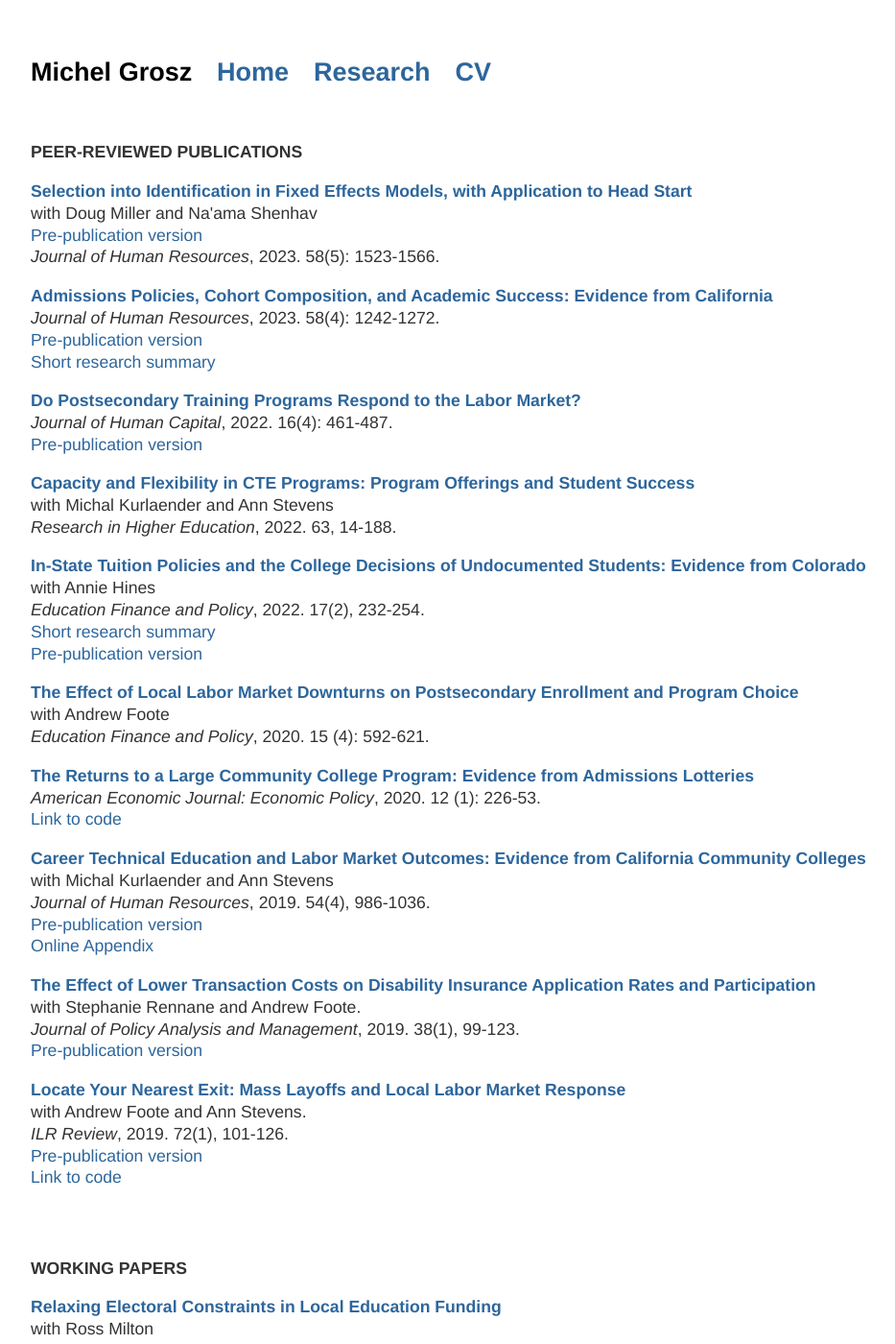
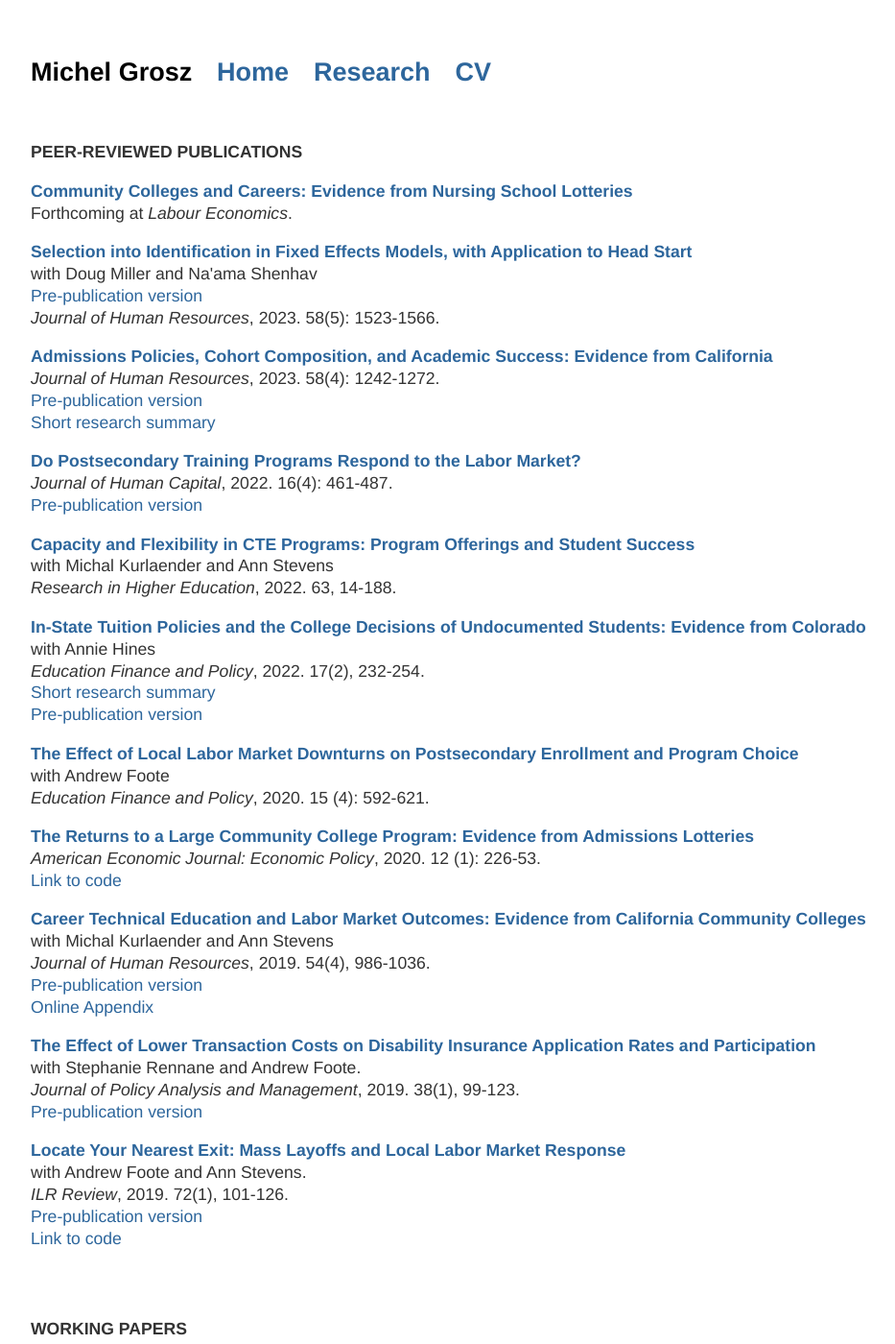
Before and after one commit to mzgrosz/mzgrosz.github.io, a Jekyll site: the page built from research/index.html, in a window 1280 px wide and 1400 px high. Shown: the whole window at 96% size, without its empty margins (160-1093 px from the left). Built offline with Jekyll 4.4.1, drawn with Linux system fonts in a browser that asks for light colours; some of the changed text lies outside the part shown.

Commit message:
Update index.html

```diff
--- a/research/index.html
+++ b/research/index.html
@@ -7,6 +7,9 @@ title: Michel Grosz
 <br>
 <p><b>PEER-REVIEWED PUBLICATIONS</b></p>
 
+
+<p><b><a href="https://edworkingpapers.com/ai23-799">Community Colleges and Careers: Evidence from Nursing School Lotteries</a> </b> <br>
+	Forthcoming at <em> Labour Economics</em>. </p>
 
 
 <p><b><a href="https://jhr.uwpress.org/content/58/5/1523.full">Selection into Identification in Fixed Effects Models, with Application to Head Start</a></b><br>
```
Also changed, not shown: other parts of research/index.html (+0 -3 lines).
